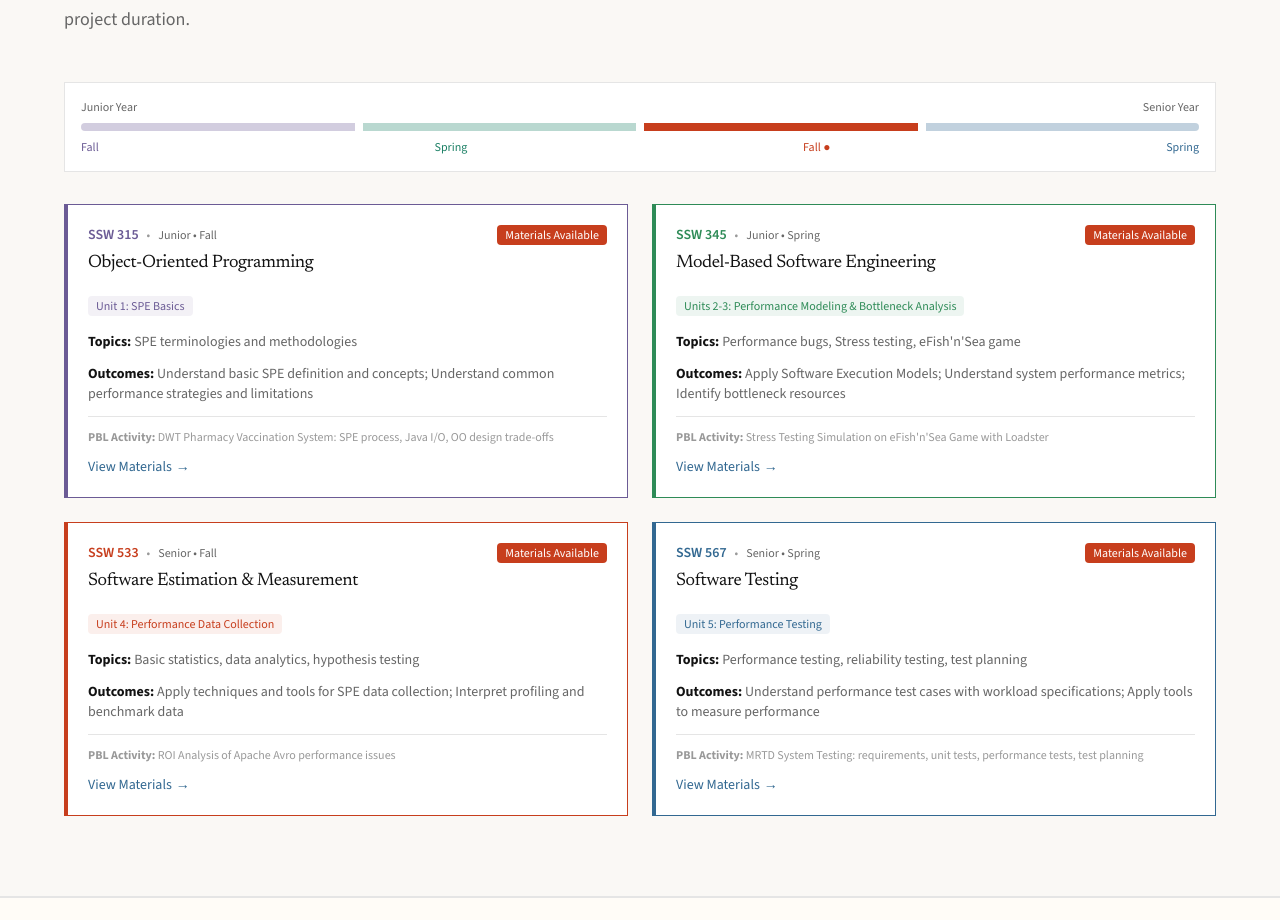
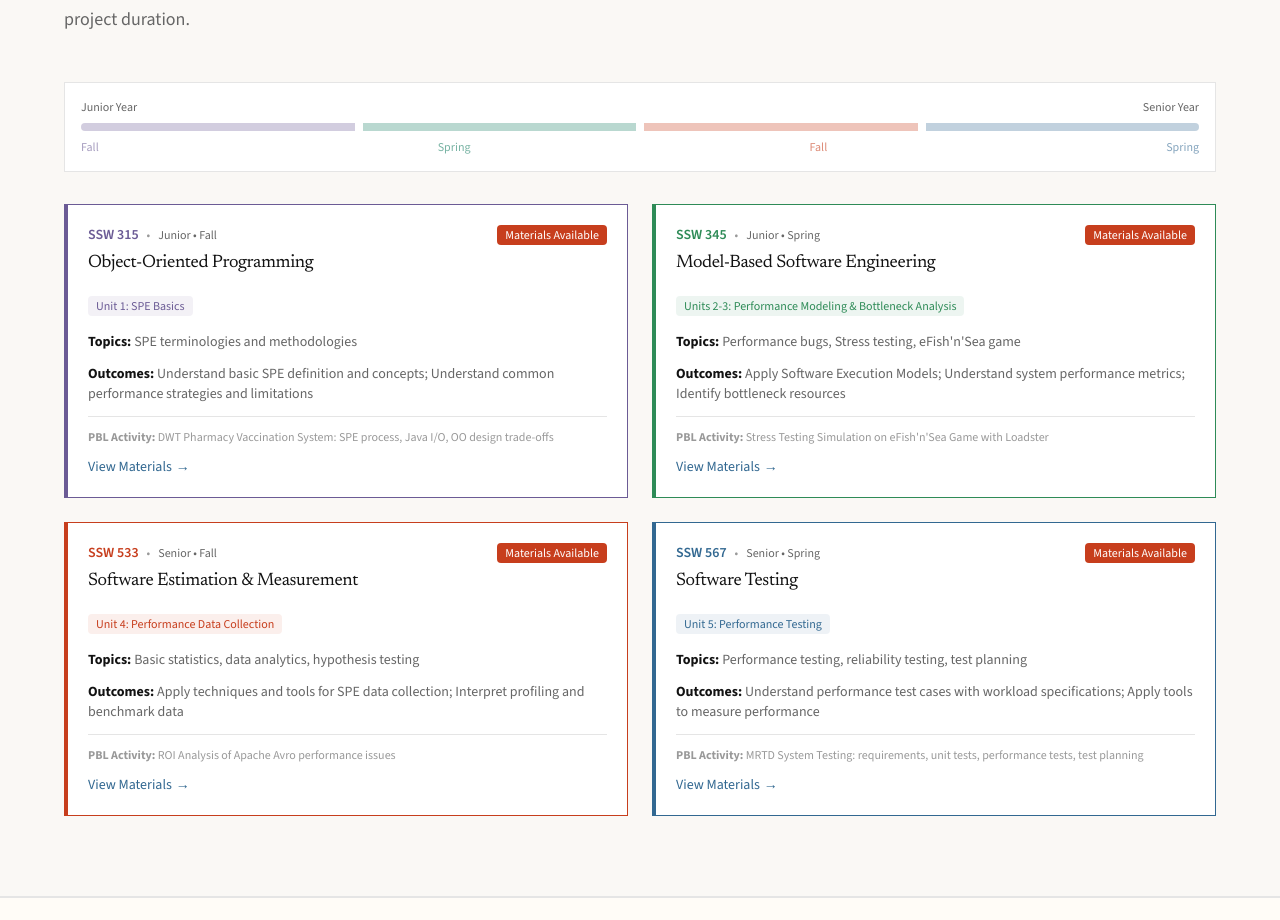
Before and after one commit to SIT-RiSE/NSF-perfstudio, a React (Vite) app: page /advisory-board in a window 1280 px wide. Shown: the part 2265-3185 px from the top of the page. Built offline with nearby package versions, Linux system fonts and the light colour scheme.

Commit message:
Add interactive timeline highlighting on course hover

```diff
--- a/src/pages/Home.tsx
+++ b/src/pages/Home.tsx
@@ -113,6 +113,7 @@ const scrollToSection = (sectionId: string) => {
 
 export default function Home() {
   const [activeSection, setActiveSection] = useState('')
+  const [hoveredCourse, setHoveredCourse] = useState<string | null>(null)
   const statsReveal = useScrollReveal()
 
   const courseCount = useAnimatedCounter(4, 1000, statsReveal.isVisible)
@@ -363,23 +364,51 @@ export default function Home() {
             </p>
           </div>
 
-          {/* Implementation Timeline Visual */}
+          {/* Implementation Timeline Visual - Interactive */}
           <div className="mb-8 p-4 bg-white border border-[var(--color-border)]">
             <div className="flex items-center justify-between text-xs text-[var(--color-ink-muted)] mb-2">
               <span>Junior Year</span>
               <span>Senior Year</span>
             </div>
             <div className="flex gap-2">
-              <div className="flex-1 h-2 bg-[var(--color-accent-purple)]/30 rounded-l" title="SSW 315 - Fall"></div>
-              <div className="flex-1 h-2 bg-[var(--color-accent-teal)]/30" title="SSW 345 - Spring"></div>
-              <div className="flex-1 h-2 bg-[var(--color-accent-coral)]" title="SSW 533 - Fall (Active)"></div>
-              <div className="flex-1 h-2 bg-[var(--color-accent-primary)]/30 rounded-r" title="SSW 567 - Spring"></div>
+              <div
+                className={`flex-1 h-2 rounded-l transition-all duration-300 ${
+                  hoveredCourse === '315' ? 'bg-[var(--color-accent-purple)] scale-y-150' : 'bg-[var(--color-accent-purple)]/30'
+                }`}
+                title="SSW 315 - Fall"
+              />
+              <div
+                className={`flex-1 h-2 transition-all duration-300 ${
+                  hoveredCourse === '345' ? 'bg-[var(--color-accent-teal)] scale-y-150' : 'bg-[var(--color-accent-teal)]/30'
+                }`}
+                title="SSW 345 - Spring"
+              />
+              <div
+                className={`flex-1 h-2 transition-all duration-300 ${
+                  hoveredCourse === '533' ? 'bg-[var(--color-accent-coral)] scale-y-150' : 'bg-[var(--color-accent-coral)]/30'
+                }`}
+                title="SSW 533 - Fall"
+              />
+              <div
+                className={`flex-1 h-2 rounded-r transition-all duration-300 ${
+                  hoveredCourse === '567' ? 'bg-[var(--color-accent-primary)] scale-y-150' : 'bg-[var(--color-accent-primary)]/30'
+                }`}
+                title="SSW 567 - Spring"
+              />
             </div>
             <div className="flex justify-between text-xs mt-2">
-              <span className="text-[var(--color-accent-purple)]">Fall</span>
-              <span className="text-[var(--color-accent-teal)]">Spring</span>
-              <span className="text-[var(--color-accent-coral)] font-medium">Fall ●</span>
-              <span className="text-[var(--color-accent-primary)]">Spring</span>
+              <span className={`transition-all duration-300 ${hoveredCourse === '315' ? 'text-[var(--color-accent-purple)] font-semibold' : 'text-[var(--color-accent-purple)]/60'}`}>
+                {hoveredCourse === '315' ? '● ' : ''}Fall
+              </span>
+              <span className={`transition-all duration-300 ${hoveredCourse === '345' ? 'text-[var(--color-accent-teal)] font-semibold' : 'text-[var(--color-accent-teal)]/60'}`}>
+                {hoveredCourse === '345' ? '● ' : ''}Spring
+              </span>
+              <span className={`transition-all duration-300 ${hoveredCourse === '533' ? 'text-[var(--color-accent-coral)] font-semibold' : 'text-[var(--color-accent-coral)]/60'}`}>
+                {hoveredCourse === '533' ? '● ' : ''}Fall
+              </span>
+              <span className={`transition-all duration-300 ${hoveredCourse === '567' ? 'text-[var(--color-accent-primary)] font-semibold' : 'text-[var(--color-accent-primary)]/60'}`}>
+                {hoveredCourse === '567' ? '● ' : ''}Spring
+              </span>
             </div>
           </div>
 
@@ -398,6 +427,8 @@ export default function Home() {
                   borderLeftWidth: '4px',
                   borderLeftColor: course.color,
                 }}
+                onMouseEnter={() => setHoveredCourse(course.id)}
+                onMouseLeave={() => setHoveredCourse(null)}
               >
                 {course.status === 'active' && (
                   <Link to={`/courses/${course.id}`} className="absolute inset-0 z-10" />
```
